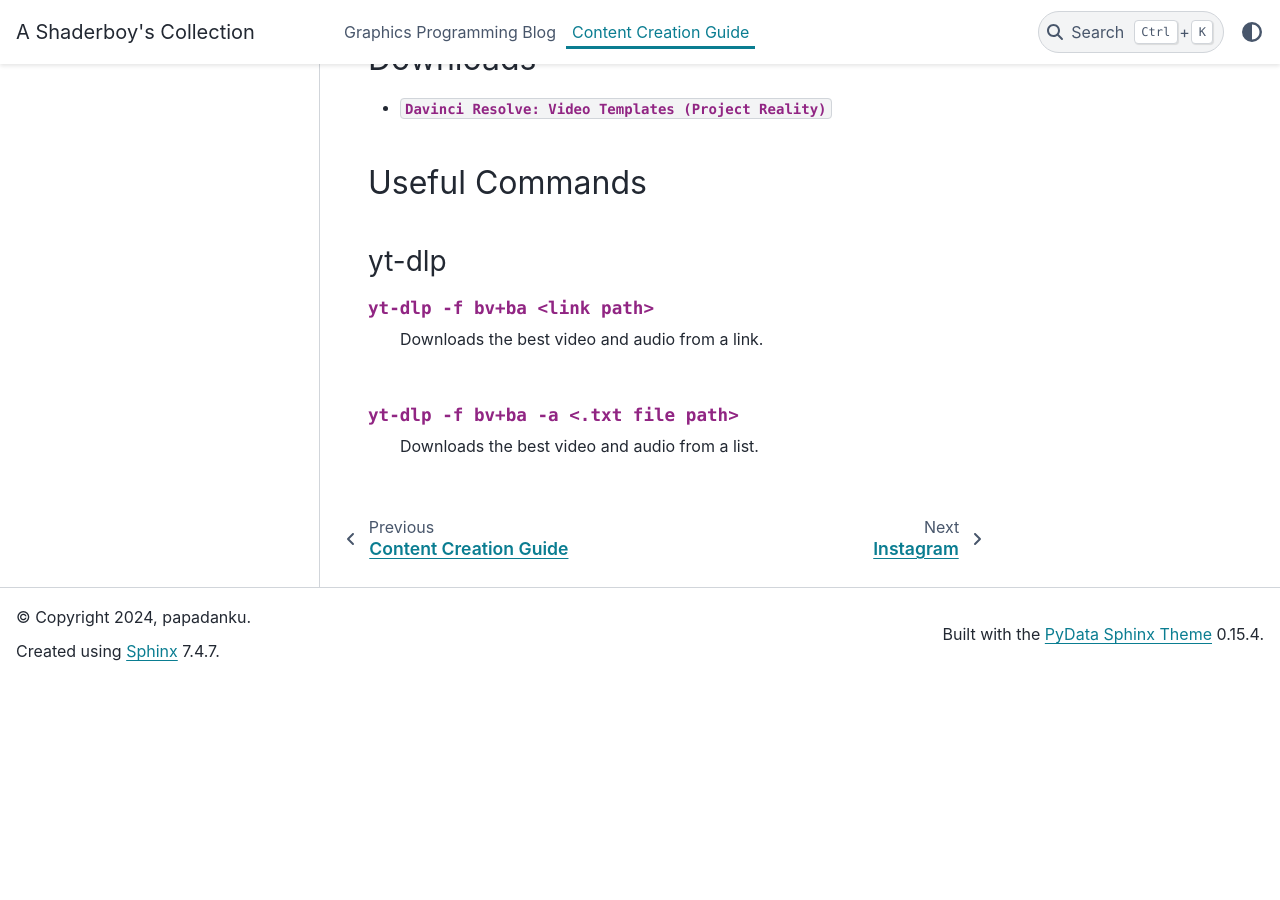
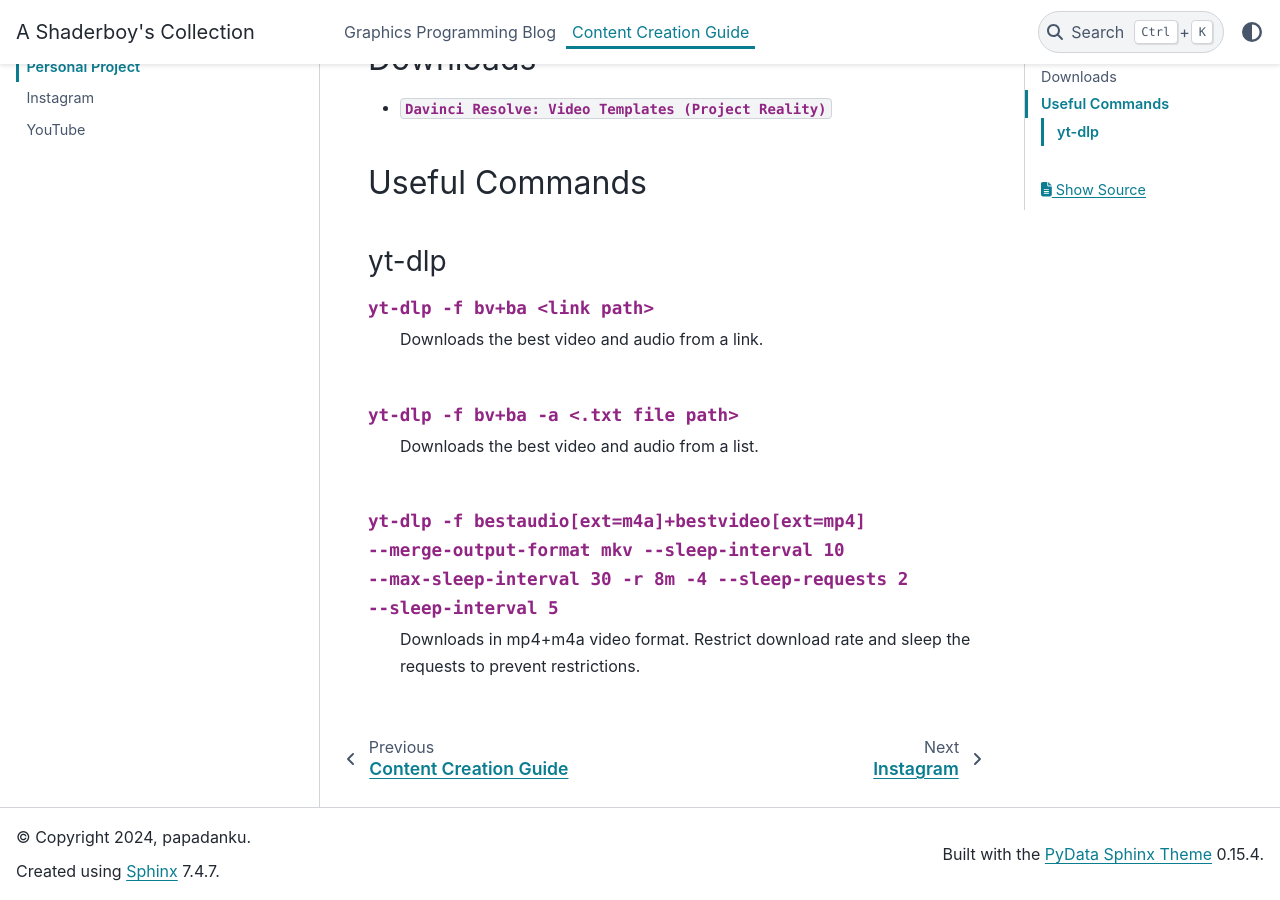
Before and after one commit to papadanku/papadanku.github.io, a Sphinx documentation site: the page built from doc/source/social/project.rst, in a window 1280 px wide and 900 px high, scrolled down 572 px. Built offline with Sphinx 7.4.7 and the PyData theme 0.15.4, drawn with Linux system fonts in a browser that asks for light colours; before the commit the page ends 1253 px from its top, so only the background shows below that.

Commit message:
Update project.rst

```diff
--- a/doc/source/social/project.rst
+++ b/doc/source/social/project.rst
@@ -32,3 +32,7 @@ yt-dlp
 .. describe:: yt-dlp -f bv+ba -a <.txt file path>
 
    Downloads the best video and audio from a list.
+
+.. describe:: yt-dlp -f bestaudio[ext=m4a]+bestvideo[ext=mp4] --merge-output-format mkv --sleep-interval 10 --max-sleep-interval 30 -r 8m -4 --sleep-requests 2 --sleep-interval 5
+
+   Downloads in mp4+m4a video format. Restrict download rate and sleep the requests to prevent restrictions.
```
